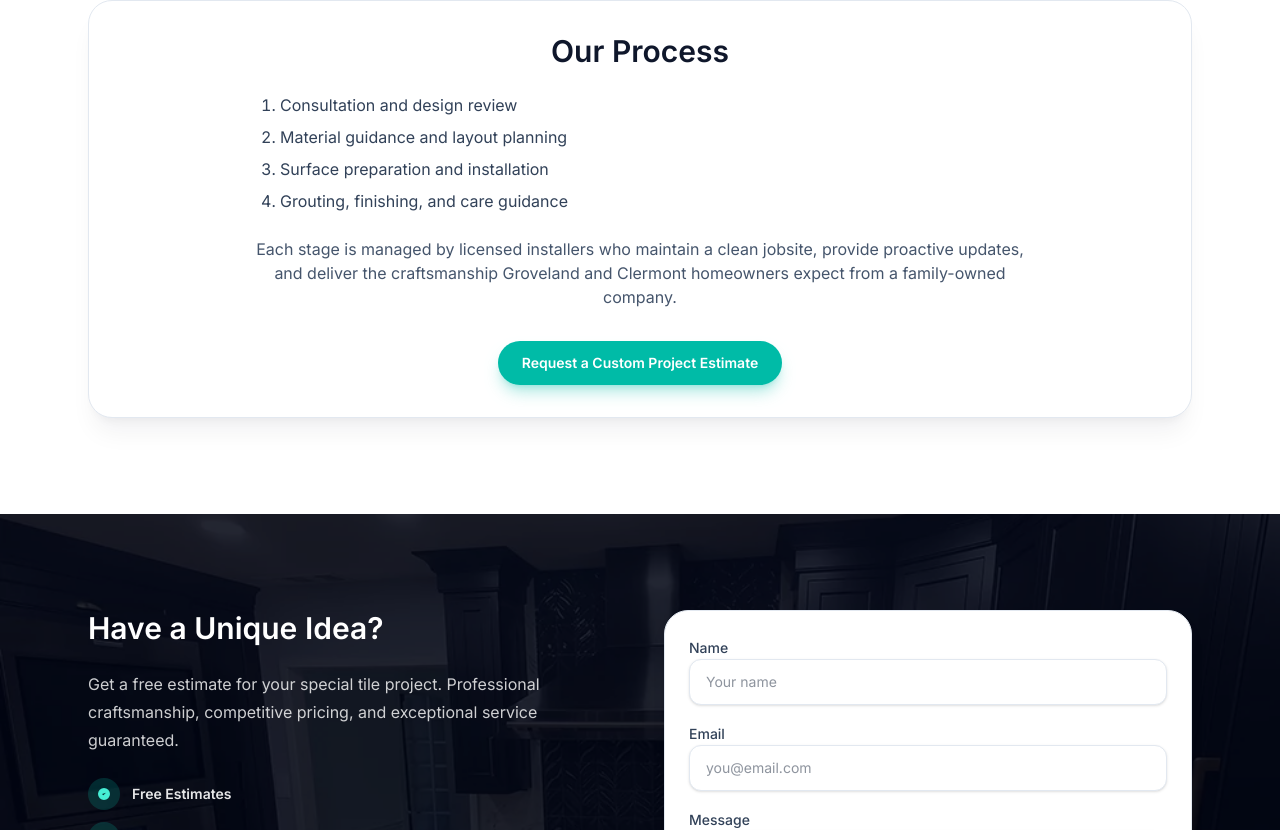
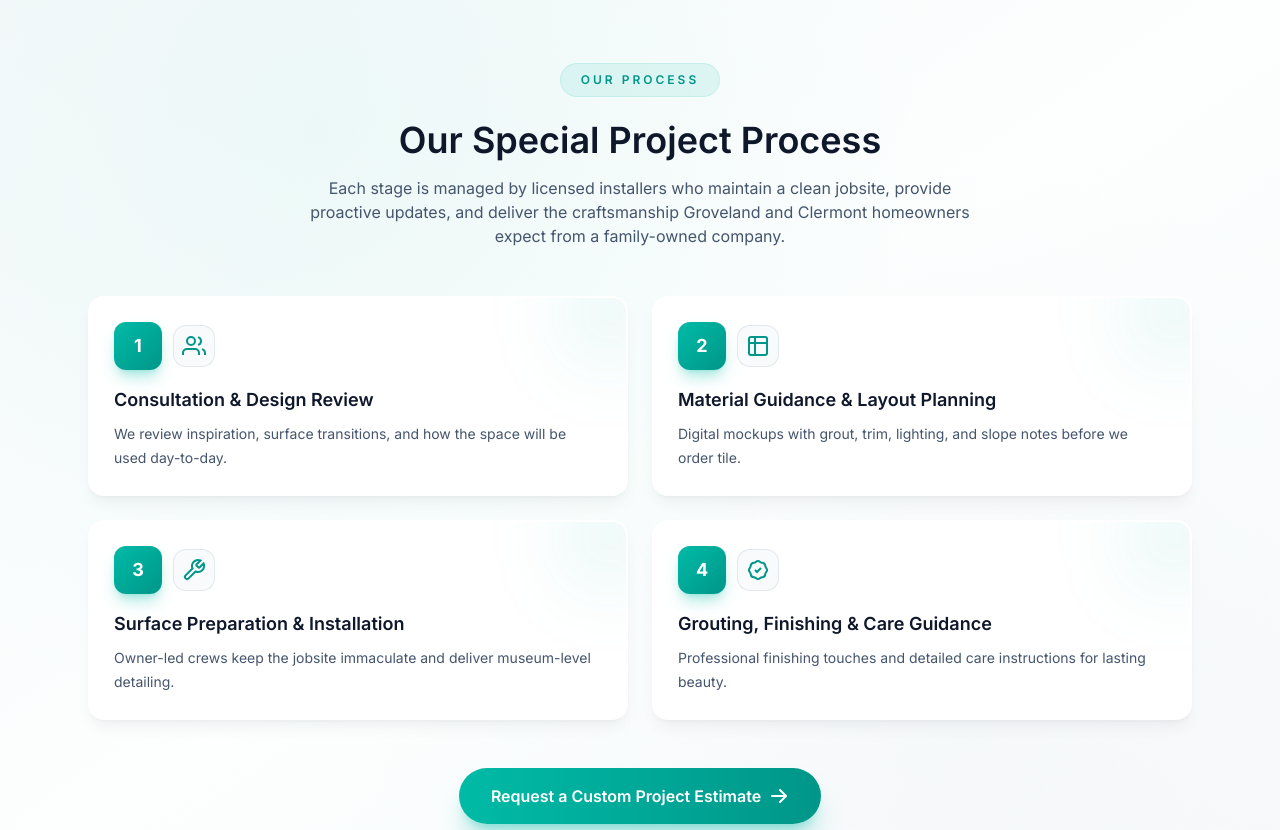
Before and after one commit to gmena82/aesthetic-tile-2, a Next.js app: page /special-projects in a window 1280 px wide. Shown: the part 2890-3720 px from the top of the page. Built offline with nearby package versions, Linux system fonts and the light colour scheme.

Commit message:
Redesign special projects process section with cards, icons, and rename to 'Our Special Project Process'

```diff
--- a/app/special-projects/page.tsx
+++ b/app/special-projects/page.tsx
@@ -300,26 +300,102 @@ function ProjectsAndMaterialsSection() {
 }
 
 function ProcessSection() {
+  const steps = [
+    {
+      number: 1,
+      title: "Consultation & Design Review",
+      description: "We review inspiration, surface transitions, and how the space will be used day-to-day.",
+      icon: (
+        <svg className="size-6" viewBox="0 0 24 24" fill="none" stroke="currentColor" strokeWidth="2" aria-hidden>
+          <path d="M17 21v-2a4 4 0 00-4-4H5a4 4 0 00-4 4v2M9 11a4 4 0 100-8 4 4 0 000 8zM23 21v-2a4 4 0 00-3-3.87M16 3.13a4 4 0 010 7.75" />
+        </svg>
+      ),
+    },
+    {
+      number: 2,
+      title: "Material Guidance & Layout Planning",
+      description: "Digital mockups with grout, trim, lighting, and slope notes before we order tile.",
+      icon: (
+        <svg className="size-6" viewBox="0 0 24 24" fill="none" stroke="currentColor" strokeWidth="2" aria-hidden>
+          <rect x="3" y="3" width="18" height="18" rx="2" />
+          <path d="M3 9h18M9 3v18" />
+        </svg>
+      ),
+    },
+    {
+      number: 3,
+      title: "Surface Preparation & Installation",
+      description: "Owner-led crews keep the jobsite immaculate and deliver museum-level detailing.",
+      icon: (
+        <svg className="size-6" viewBox="0 0 24 24" fill="none" stroke="currentColor" strokeWidth="2" aria-hidden>
+          <path d="M14.7 6.3a1 1 0 000 1.4l1.6 1.6a1 1 0 001.4 0l3.77-3.77a6 6 0 01-7.94 7.94l-6.91 6.91a2.12 2.12 0 01-3-3l6.91-6.91a6 6 0 017.94-7.94l-3.76 3.76z" />
+        </svg>
+      ),
+    },
+    {
+      number: 4,
+      title: "Grouting, Finishing & Care Guidance",
+      description: "Professional finishing touches and detailed care instructions for lasting beauty.",
+      icon: (
+        <svg className="size-6" viewBox="0 0 24 24" fill="none" stroke="currentColor" strokeWidth="2" aria-hidden>
+          <path d="M9 12l2 2 4-4M7.835 4.697a3.42 3.42 0 001.946-.806 3.42 3.42 0 014.438 0 3.42 3.42 0 001.946.806 3.42 3.42 0 013.138 3.138 3.42 3.42 0 00.806 1.946 3.42 3.42 0 010 4.438 3.42 3.42 0 00-.806 1.946 3.42 3.42 0 01-3.138 3.138 3.42 3.42 0 00-1.946.806 3.42 3.42 0 01-4.438 0 3.42 3.42 0 00-1.946-.806 3.42 3.42 0 01-3.138-3.138 3.42 3.42 0 00-.806-1.946 3.42 3.42 0 010-4.438 3.42 3.42 0 00.806-1.946 3.42 3.42 0 013.138-3.138z" />
+        </svg>
+      ),
+    },
+  ]
+
   return (
-    <section className="mx-auto max-w-6xl px-6">
-      <div className="rounded-3xl border border-slate-200 bg-white p-8 shadow-xl shadow-slate-900/5">
-        <h2 className="text-center text-3xl font-semibold text-slate-900">Our Process</h2>
-        <ol className="mx-auto mt-6 max-w-3xl list-decimal space-y-2 pl-6 text-base text-slate-700">
-          <li>Consultation and design review</li>
-          <li>Material guidance and layout planning</li>
-          <li>Surface preparation and installation</li>
-          <li>Grouting, finishing, and care guidance</li>
-        </ol>
-        <p className="mx-auto mt-6 max-w-3xl text-center text-base text-slate-600">
-          Each stage is managed by licensed installers who maintain a clean jobsite, provide proactive updates, and
-          deliver the craftsmanship Groveland and Clermont homeowners expect from a family-owned company.
-        </p>
-        <div className="mt-8 text-center">
+    <section className="relative overflow-hidden bg-gradient-to-br from-slate-50 via-teal-50/20 to-slate-50 py-16">
+      <div className="absolute inset-0 bg-[radial-gradient(circle_at_25%_15%,rgba(20,184,166,0.06),transparent_50%)]" />
+      <div className="absolute inset-0 bg-[radial-gradient(circle_at_75%_85%,rgba(148,163,184,0.04),transparent_50%)]" />
+
+      <div className="relative mx-auto max-w-6xl px-6">
+        <div className="mb-12 text-center">
+          <div className="inline-flex items-center gap-2 rounded-full bg-teal-500/10 px-5 py-2 text-xs font-semibold uppercase tracking-[0.25em] text-teal-600 ring-1 ring-teal-500/20">
+            Our Process
+          </div>
+          <h2 className="mt-6 text-3xl font-semibold text-slate-900 sm:text-4xl">Our Special Project Process</h2>
+          <p className="mx-auto mt-4 max-w-2xl text-base text-slate-600">
+            Each stage is managed by licensed installers who maintain a clean jobsite, provide proactive updates, and deliver the craftsmanship Groveland and Clermont homeowners expect from a family-owned company.
+          </p>
+        </div>
+
+        <div className="grid gap-6 md:grid-cols-2">
+          {steps.map((step) => (
+            <div
+              key={step.number}
+              className="group relative overflow-hidden rounded-2xl border-2 border-white bg-white p-6 shadow-lg shadow-slate-900/5 transition-all hover:-translate-y-1 hover:border-teal-100 hover:shadow-xl hover:shadow-teal-500/10"
+            >
+              {/* Decorative gradient */}
+              <div className="absolute right-0 top-0 h-24 w-24 translate-x-8 -translate-y-8 rounded-full bg-gradient-to-br from-teal-400/10 to-teal-600/10 blur-2xl transition-transform group-hover:scale-150" />
+
+              <div className="relative">
+                {/* Number badge */}
+                <div className="mb-4 flex items-center gap-3">
+                  <div className="flex size-12 items-center justify-center rounded-xl bg-gradient-to-br from-teal-500 to-teal-600 text-lg font-bold text-white shadow-lg shadow-teal-500/30">
+                    {step.number}
+                  </div>
+                  <div className="rounded-xl bg-slate-50 p-2 text-teal-600 ring-1 ring-slate-200 transition-all group-hover:bg-teal-50 group-hover:ring-teal-200">
+                    {step.icon}
+                  </div>
+                </div>
+
+                <h3 className="mb-2 text-lg font-semibold text-slate-900">{step.title}</h3>
+                <p className="text-sm leading-6 text-slate-600">{step.description}</p>
+              </div>
+            </div>
+          ))}
+        </div>
+
+        <div className="mt-12 text-center">
           <Link
             href="/contact"
-            className="inline-flex items-center justify-center rounded-full bg-teal-500 px-6 py-3 text-sm font-semibold text-white shadow-lg shadow-teal-500/30 transition hover:bg-teal-600"
+            className="inline-flex items-center justify-center gap-2 rounded-full bg-gradient-to-r from-teal-500 to-teal-600 px-8 py-4 text-base font-semibold text-white shadow-xl shadow-teal-500/30 transition-all hover:scale-105 hover:shadow-2xl hover:shadow-teal-500/40"
           >
             Request a Custom Project Estimate
+            <svg className="size-5" viewBox="0 0 20 20" fill="currentColor" aria-hidden>
+              <path fillRule="evenodd" d="M10.293 3.293a1 1 0 011.414 0l6 6a1 1 0 010 1.414l-6 6a1 1 0 01-1.414-1.414L14.586 11H3a1 1 0 110-2h11.586l-4.293-4.293a1 1 0 010-1.414z" clipRule="evenodd" />
+            </svg>
           </Link>
         </div>
       </div>
```
